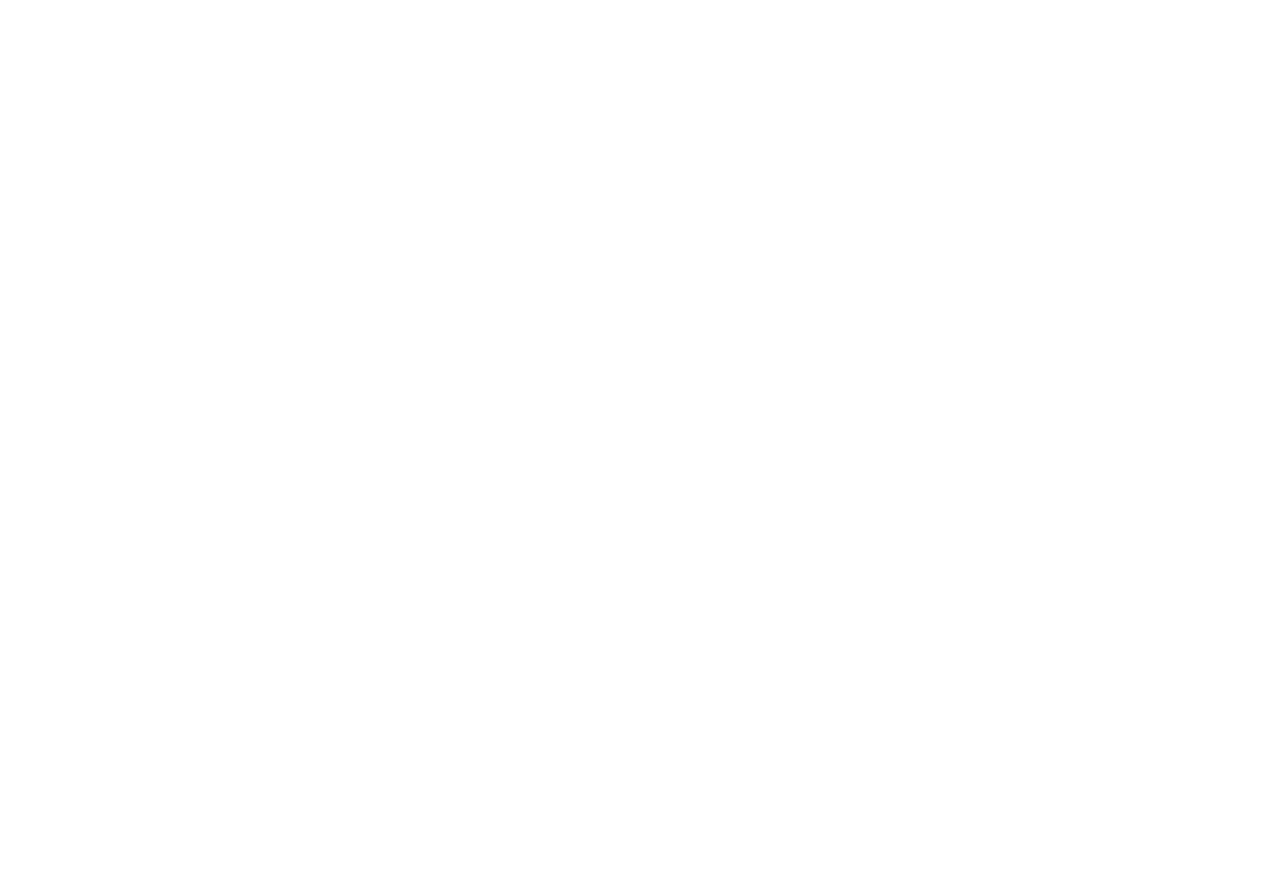
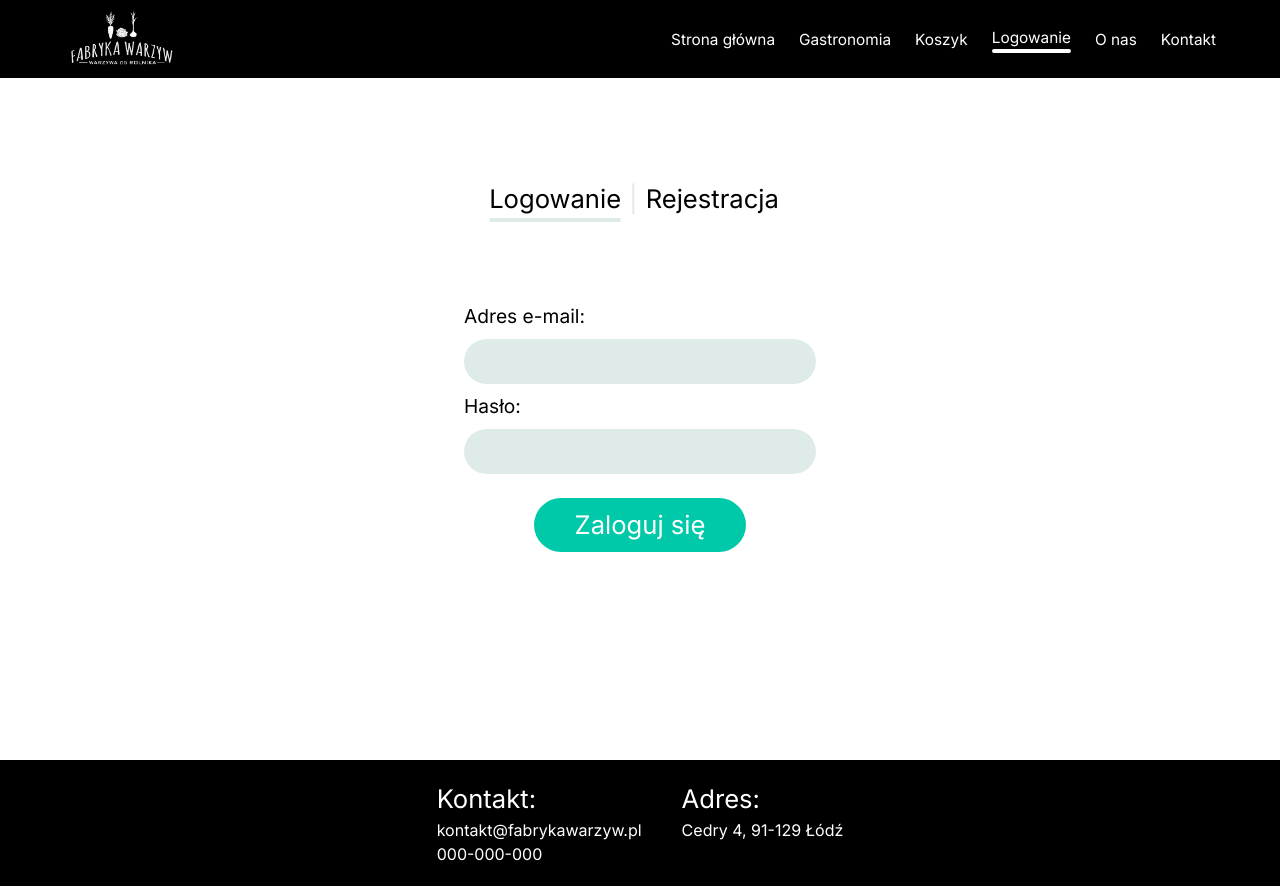
Before and after one commit to WasiakKacper/Fabryka-Warzyw, a React (Vite) app in the folder client/: page /login in a window 1280 px wide. Before the commit this address had no page. Before the commit the page ends 800 px from the top, so only its background shows below. Built offline with nearby package versions, Linux system fonts and the light colour scheme.

Commit message:
feat(Login.jsx): Add login and register sections

```diff
--- a/client/src/App.jsx
+++ b/client/src/App.jsx
@@ -1,6 +1,7 @@
 import Home from "./Pages/Home.jsx";
 import Gastronomy from "./Pages/Gastronomy.jsx";
 import Cart from "./Pages/Cart.jsx";
+import Login from "./Pages/Login.jsx";
 import About from "./Pages/About.jsx";
 import Contact from "./Pages/Contact.jsx";
 
@@ -15,6 +16,7 @@
           <Route path="/" element={<Home />} />
           <Route path="/gastronomy" element={<Gastronomy />} />
           <Route path="/cart" element={<Cart />} />
+          <Route path="/login" element={<Login />} />
           <Route path="/about" element={<About />} />
           <Route path="/contact" element={<Contact />} />
         </Routes>
--- /dev/null
+++ b/client/src/Components/User/LoginSection.jsx
@@ -0,0 +1,41 @@
+import React from "react";
+
+const LoginSection = () => {
+  return (
+    <form
+      action=""
+      className="flex flex-col w-[100%] md:w-[60%] lg:w-[40%] p-20 mx-auto *:mb-2"
+    >
+      <label
+        htmlFor="email"
+        className="text-[4vw] md:text-[3vw] lg:text-[1.5vw]"
+      >
+        Adres e-mail:
+      </label>
+      <input
+        type="email"
+        name="email"
+        className="bg-(--background) p-2 rounded-4xl text-[4vw] md:text-[3vw] lg:text-[1.5vw]"
+      />
+      <label
+        htmlFor="password"
+        className="text-[4vw] md:text-[3vw] lg:text-[1.5vw]"
+      >
+        Hasło:
+      </label>
+      <input
+        type="password"
+        name="password"
+        className="bg-(--background) p-2 rounded-4xl text-[4vw] md:text-[3vw] lg:text-[1.5vw]"
+      />
+      <button
+        className="bg-(--accent) text-(--white) p-2 rounded-4xl w-[60%] mx-auto mt-4 text-[5vw] md:text-[4vw] lg:text-[2vw] cursor-pointer"
+        onClick={(e) => e.preventDefault()}
+      >
+        Zaloguj się
+      </button>
+    </form>
+  );
+};
+
+export default LoginSection;
--- /dev/null
+++ b/client/src/Components/User/RegisterSection.jsx
@@ -0,0 +1,52 @@
+import React from "react";
+import { Form } from "react-router";
+
+const style = {
+  label: "text-[4vw] md:text-[3vw] lg:text-[1.5vw]",
+  input:
+    "bg-(--background) p-2 rounded-4xl text-[4vw] md:text-[3vw] lg:text-[1.5vw]",
+};
+
+const RegisterSection = () => {
+  return (
+    <form
+      action=""
+      className="flex flex-col w-[100%] md:w-[60%] lg:w-[40%] p-20 mx-auto *:mb-2"
+    >
+      <section className="flex *:flex *:flex-col *:w-[100%] *:px-1 **:w-[100%]">
+        <div>
+          <label htmlFor="name" className={style.label}>
+            Imię:
+          </label>
+          <input type="text" name="name" className={style.input} />
+        </div>
+        <div>
+          <label htmlFor="surname" className={style.label}>
+            Nazwisko:
+          </label>
+          <input type="text" name="surname" className={style.input} />
+        </div>
+      </section>
+      <label htmlFor="email" className={style.label}>
+        Adres e-mail:
+      </label>
+      <input type="email" name="email" className={style.input} />
+      <label htmlFor="password" className={style.label}>
+        Hasło
+      </label>
+      <input type="password" name="password" className={style.input} />
+      <label htmlFor="passwordAgain" className={style.label}>
+        Powtórz hasło
+      </label>
+      <input type="password" name="passwordAgain" className={style.input} />
+      <button
+        className="bg-(--accent) text-(--white) p-2 rounded-4xl w-[60%] mx-auto mt-4 text-[5vw] md:text-[4vw] lg:text-[2vw] cursor-pointer"
+        onClick={(e) => e.preventDefault()}
+      >
+        Zarejetruj się
+      </button>
+    </form>
+  );
+};
+
+export default RegisterSection;
--- a/client/src/Pages/About.jsx
+++ b/client/src/Pages/About.jsx
@@ -1,11 +1,12 @@
 import React from "react";
 import Navbar from "../Components/Navbar";
+import Footer from "../Components/Footer.jsx";
 
 const About = () => {
   return (
     <>
       <Navbar name="About" />
-      <main className="w-full">
+      <main className="flex flex-col w-full justify-evenly">
         <h1 className="pt-45 text-[10vw] md:text-[8vw] lg:text-[6vw] font-medium text-center">
           O nas
         </h1>
@@ -19,6 +20,7 @@
           voluptatem similique nobis expedita! Voluptatibus excepturi iure eum
           corporis dolor maiores, doloremque non.
         </p>
+        <Footer />
       </main>
     </>
   );
--- a/client/src/Pages/Cart.jsx
+++ b/client/src/Pages/Cart.jsx
@@ -1,6 +1,7 @@
 import React from "react";
 import Navbar from "../Components/Navbar";
 import CartElement from "../Components/CartElement.jsx";
+import Footer from "../Components/Footer.jsx";
 
 const Cart = () => {
   return (
@@ -20,6 +21,7 @@
           Zamów
         </button>
       </section>
+      <Footer />
     </article>
   );
 };
--- a/client/src/Pages/Contact.jsx
+++ b/client/src/Pages/Contact.jsx
@@ -1,5 +1,6 @@
 import React from "react";
 import Navbar from "../Components/Navbar.jsx";
+import Footer from "../Components/Footer.jsx";
 
 const Contact = () => {
   return (
@@ -8,7 +9,7 @@
       <h1 className="pt-45 text-[10vw] md:text-[8vw] lg:text-[6vw] font-medium text-center">
         Kontakt
       </h1>
-      <section className="flex flex-col w-[90%] h-[100%] lg:h-[32vw] mx-auto lg:flex-row justify-center items-center gap-10 *:flex *:flex-col *:justify-evenly *:items-center *:bg-(--background) *:w-[100%] *:h-[100%] lg:*:w-[30%] *:text-center *:p-5 *:rounded-3xl">
+      <section className="flex flex-col w-[90%] h-[100%] lg:h-[32vw] mx-auto py-10 lg:flex-row justify-center items-center gap-10 *:flex *:flex-col *:justify-evenly *:items-center *:bg-(--background) *:w-[100%] *:h-[100%] lg:*:w-[30%] *:text-center *:p-5 *:rounded-3xl">
         <div>
           <i className="icon-phone text-[8vw] md:text-[7vw] lg:text-[4vw]"></i>
           <p className="text-[6vw] md:text-[5vw] lg:text-[2.5vw]">
@@ -42,6 +43,7 @@
           </p>
         </div>
       </section>
+      <Footer />
     </article>
   );
 };
--- a/client/src/Pages/Gastronomy.jsx
+++ b/client/src/Pages/Gastronomy.jsx
@@ -1,6 +1,7 @@
 import React, { useState } from "react";
 import Navbar from "../Components/Navbar.jsx";
 import FilterBtn from "../Components/FilterBtn.jsx";
+import Footer from "../Components/Footer.jsx";
 
 import { Link } from "react-router";
 import "../App.css";
@@ -69,6 +70,7 @@
         <FilterBtn />
         <div></div>
       </section>
+      <Footer />
     </article>
   );
 };
--- /dev/null
+++ b/client/src/Pages/Login.jsx
@@ -0,0 +1,39 @@
+import React, { useState } from "react";
+import Navbar from "../Components/Navbar.jsx";
+import Footer from "../Components/Footer.jsx";
+import LoginSection from "../Components/User/LoginSection.jsx";
+import RegisterSection from "../Components/User/RegisterSection.jsx";
+
+const Login = () => {
+  const [isClicked, setIsClicked] = useState(1);
+  return (
+    <article>
+      <Navbar name="Login" />
+      <section className="pt-45 h-[90vh]">
+        <ul className="flex gap-2 w-full justify-center pr-3 *:cursor-pointer *:text-[4vw] md:*:text-[3vh] lg:*:text-[2vw]">
+          <li onClick={() => setIsClicked(1)}>
+            Logowanie
+            {isClicked == 1 ? (
+              <hr className="border-(--background) border-2 rounded-2xl" />
+            ) : (
+              <></>
+            )}
+          </li>
+          <li className="text-(--background)">|</li>
+          <li onClick={() => setIsClicked(2)}>
+            Rejestracja
+            {isClicked == 2 ? (
+              <hr className="border-(--background) border-2 rounded-2xl" />
+            ) : (
+              <></>
+            )}
+          </li>
+        </ul>
+        {isClicked == 1 ? <LoginSection /> : <RegisterSection />}
+      </section>
+      <Footer />
+    </article>
+  );
+};
+
+export default Login;
```
